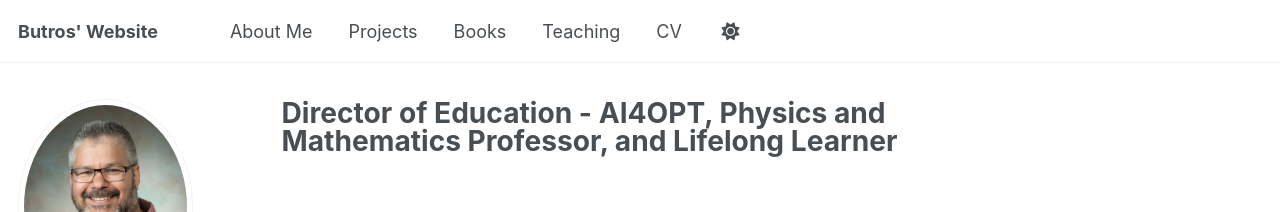
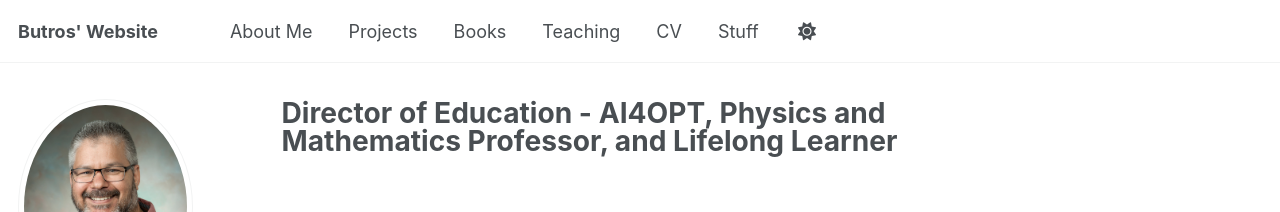
Before and after one commit to MButros/MButros.github.io, a Jekyll site: the page built from _pages/about.md, in a window 1280 px wide. Shown: the top 212 px of the page. Built offline with Jekyll 4.4.1, drawn with Linux system fonts in a browser that asks for light colours.

Commit message:
Update navigation.yml

```diff
--- a/_data/navigation.yml
+++ b/_data/navigation.yml
@@ -23,5 +23,8 @@ main:
   - title: "CV"
     url: /cv/
 
+  - title: "Stuff"
+    url: /stuff/
+
  # - title: "Blog Posts"
  #   url: /year-archive/
```
